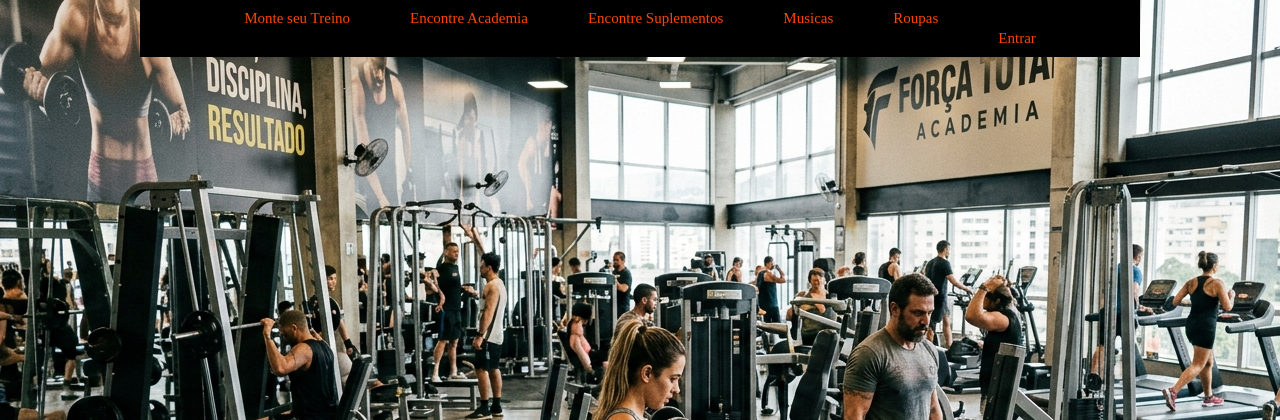
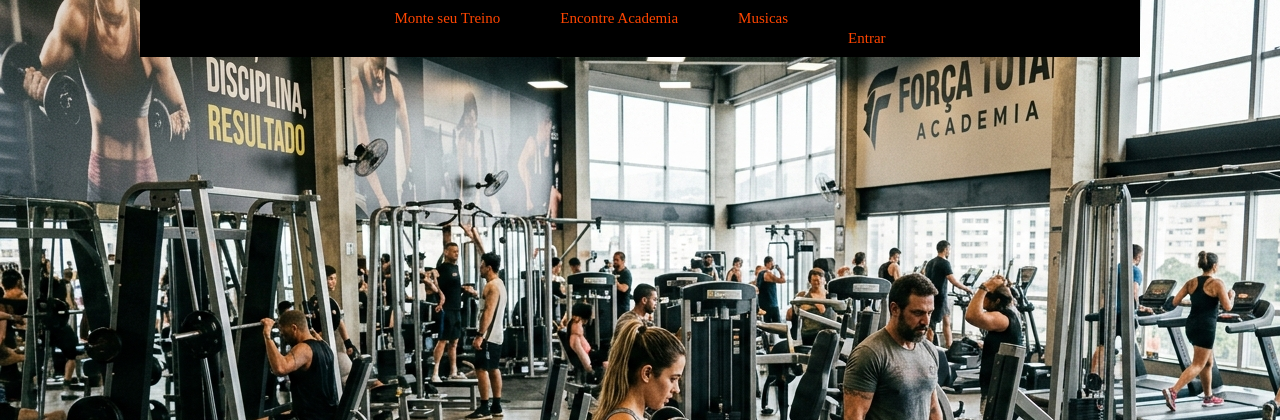
Before and after one commit to Ubaldo11/forca-total, a Flask app: page / in a window 1280 px wide. Shown: the top 420 px of the page. Run offline with Flask 3, Linux system fonts and the light colour scheme.

Commit message:
tirando o encontrar suplemento e roupas
no index.html tirando das listas de index as 2 abas da lista que não serão usadas

```diff
--- a/templates/index.html
+++ b/templates/index.html
@@ -154,16 +154,9 @@
             <a href="{{ url_for('loc') }}">Encontre Academia</a>
         </li>
 
-        <li class="abas">
-            <a href="Encontre Suplementos">Encontre Suplementos</a>
-        </li>
 
         <li class="abas">
             <a href="{{ url_for('musica') }}">Musicas</a>
-        </li>
-
-        <li class="abas">
-            <a href="">Roupas</a>
         </li>
 
          <li >
```
